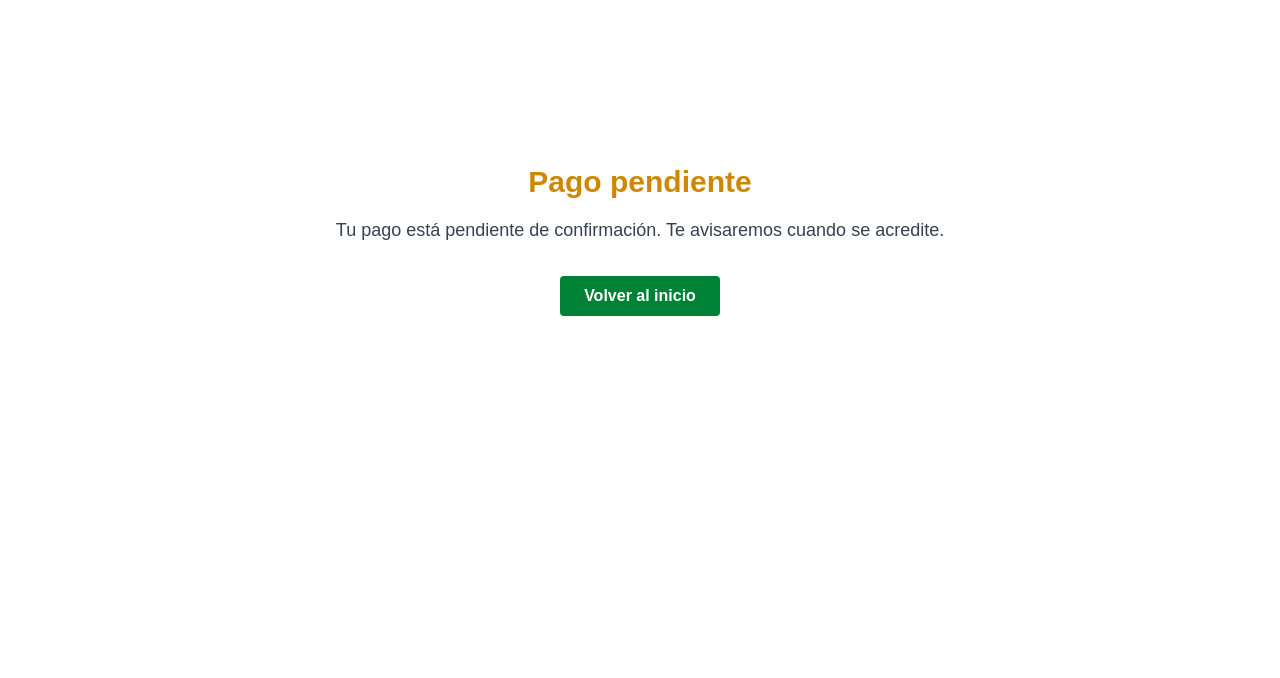
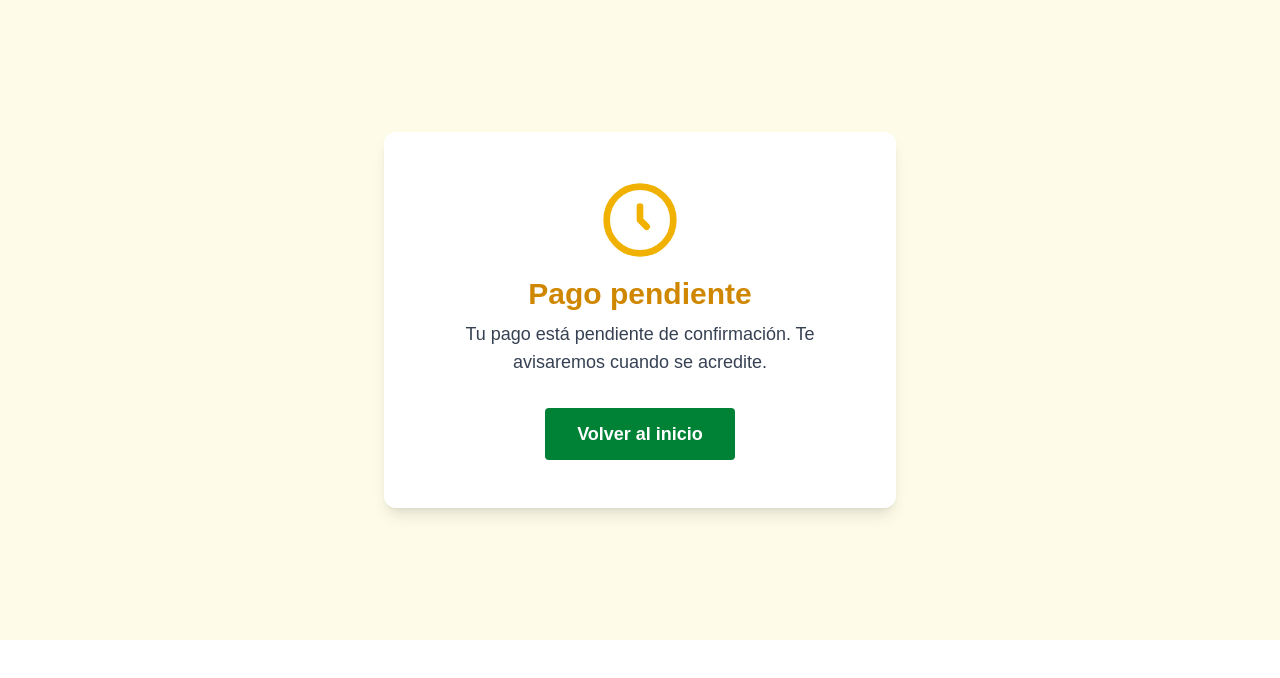
Before and after one commit to CharlyHilasaca/himarket, a Next.js app: page /pago-pendiente in a window 1280 px wide. Shown: the top 678 px of the page. Built offline with nearby package versions, Linux system fonts and the light colour scheme.

Commit message:
otros cambios

```diff
--- a/src/app/admin/componentes/main/cambiarestado/cambiarestado.tsx
+++ b/src/app/admin/componentes/main/cambiarestado/cambiarestado.tsx
@@ -21,17 +21,18 @@ export default function CambiarEstado({ ventaId, onEstadoActualizado }: CambiarE
         credentials: "include",
         body: JSON.stringify({ nuevoEstado, reponerStock }),
       });
+      setLoading(false);
       if (res.ok) {
-        alert("Estado actualizado correctamente");
-        onEstadoActualizado();
+        onEstadoActualizado(); // Cierra el modal y refresca la tabla
+        return;
       } else {
         const data = await res.json();
         alert(data.message || "Error al actualizar el estado");
       }
     } catch {
       alert("Error de red al actualizar el estado");
+      setLoading(false);
     }
-    setLoading(false);
   };
 
   return (
--- a/src/app/componentes/pagos/PagoEstado.tsx
+++ b/src/app/componentes/pagos/PagoEstado.tsx
@@ -1,22 +1,50 @@
 "use client";
+import React, { JSX } from "react";
 import { useEffect } from "react";
 import { usePathname, useRouter } from "next/navigation";
 
-const estados: Record<string, { color: string; titulo: string; mensaje: string }> = {
+const estados: Record<string, {
+  color: string;
+  titulo: string;
+  mensaje: string;
+  icon: JSX.Element;
+  bg: string;
+}> = {
   "/pago-exitoso": {
     color: "text-green-700",
     titulo: "¡Pago exitoso!",
-    mensaje: "Tu pago fue procesado correctamente. Gracias por tu compra."
+    mensaje: "Tu pago fue procesado correctamente. Gracias por tu compra.",
+    icon: (
+      <svg className="w-20 h-20 text-green-500 mb-4" fill="none" viewBox="0 0 24 24" stroke="currentColor">
+        <circle cx="12" cy="12" r="10" strokeWidth="2" stroke="currentColor" fill="none"/>
+        <path stroke="currentColor" strokeWidth="2" strokeLinecap="round" strokeLinejoin="round" d="M8 12l3 3 5-5"/>
+      </svg>
+    ),
+    bg: "bg-green-50"
   },
   "/pago-fallido": {
     color: "text-red-600",
     titulo: "Pago fallido",
-    mensaje: "Ocurrió un error al procesar tu pago. Intenta nuevamente o usa otro método."
+    mensaje: "Ocurrió un error al procesar tu pago. Intenta nuevamente o usa otro método.",
+    icon: (
+      <svg className="w-20 h-20 text-red-500 mb-4" fill="none" viewBox="0 0 24 24" stroke="currentColor">
+        <circle cx="12" cy="12" r="10" strokeWidth="2" stroke="currentColor" fill="none"/>
+        <path stroke="currentColor" strokeWidth="2" strokeLinecap="round" strokeLinejoin="round" d="M15 9l-6 6m0-6l6 6"/>
+      </svg>
+    ),
+    bg: "bg-red-50"
   },
   "/pago-pendiente": {
     color: "text-yellow-600",
     titulo: "Pago pendiente",
-    mensaje: "Tu pago está pendiente de confirmación. Te avisaremos cuando se acredite."
+    mensaje: "Tu pago está pendiente de confirmación. Te avisaremos cuando se acredite.",
+    icon: (
+      <svg className="w-20 h-20 text-yellow-500 mb-4" fill="none" viewBox="0 0 24 24" stroke="currentColor">
+        <circle cx="12" cy="12" r="10" strokeWidth="2" stroke="currentColor" fill="none"/>
+        <path stroke="currentColor" strokeWidth="2" strokeLinecap="round" strokeLinejoin="round" d="M12 8v4l2 2"/>
+      </svg>
+    ),
+    bg: "bg-yellow-50"
   }
 };
 
@@ -26,7 +54,6 @@ export default function PagoEstado() {
   const estado = estados[pathname];
 
   useEffect(() => {
-    // Opcional: redirigir al home después de unos segundos
     if (estado) {
       const timer = setTimeout(() => {
         router.push("/");
@@ -38,15 +65,18 @@ export default function PagoEstado() {
   if (!estado) return null;
 
   return (
-    <div className="flex flex-col items-center justify-center min-h-[60vh]">
-      <h2 className={`text-3xl font-bold mb-4 ${estado.color}`}>{estado.titulo}</h2>
-      <p className="text-lg text-gray-700 mb-8">{estado.mensaje}</p>
-      <button
-        className="bg-green-700 text-white px-6 py-2 rounded font-semibold hover:bg-green-800 transition"
-        onClick={() => router.push("/")}
-      >
-        Volver al inicio
-      </button>
+    <div className={`flex flex-col items-center justify-center min-h-[80vh] ${estado.bg}`}>
+      <div className="bg-white rounded-xl shadow-lg px-10 py-12 flex flex-col items-center max-w-lg w-full">
+        {estado.icon}
+        <h2 className={`text-3xl font-bold mb-2 ${estado.color}`}>{estado.titulo}</h2>
+        <p className="text-lg text-gray-700 mb-8 text-center">{estado.mensaje}</p>
+        <button
+          className="bg-green-700 text-white px-8 py-3 rounded font-semibold hover:bg-green-800 transition text-lg"
+          onClick={() => router.push("/")}
+        >
+          Volver al inicio
+        </button>
+      </div>
     </div>
   );
 }
```
